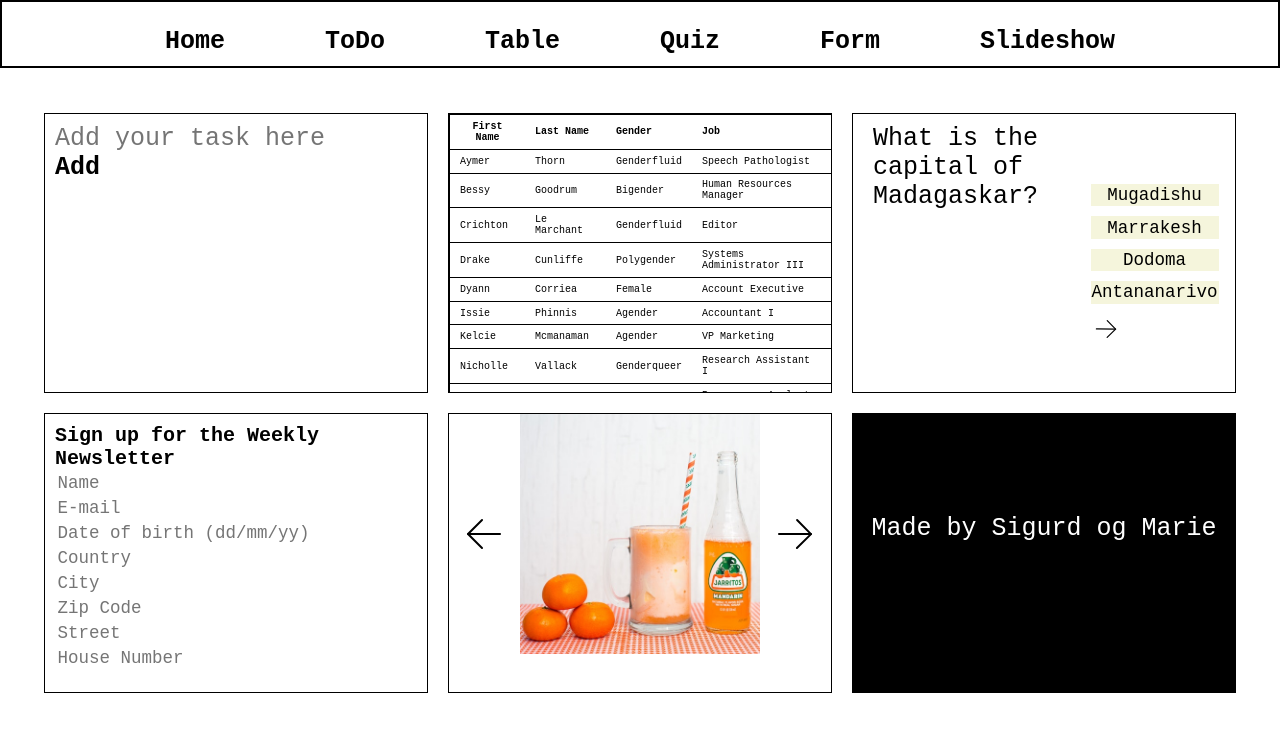
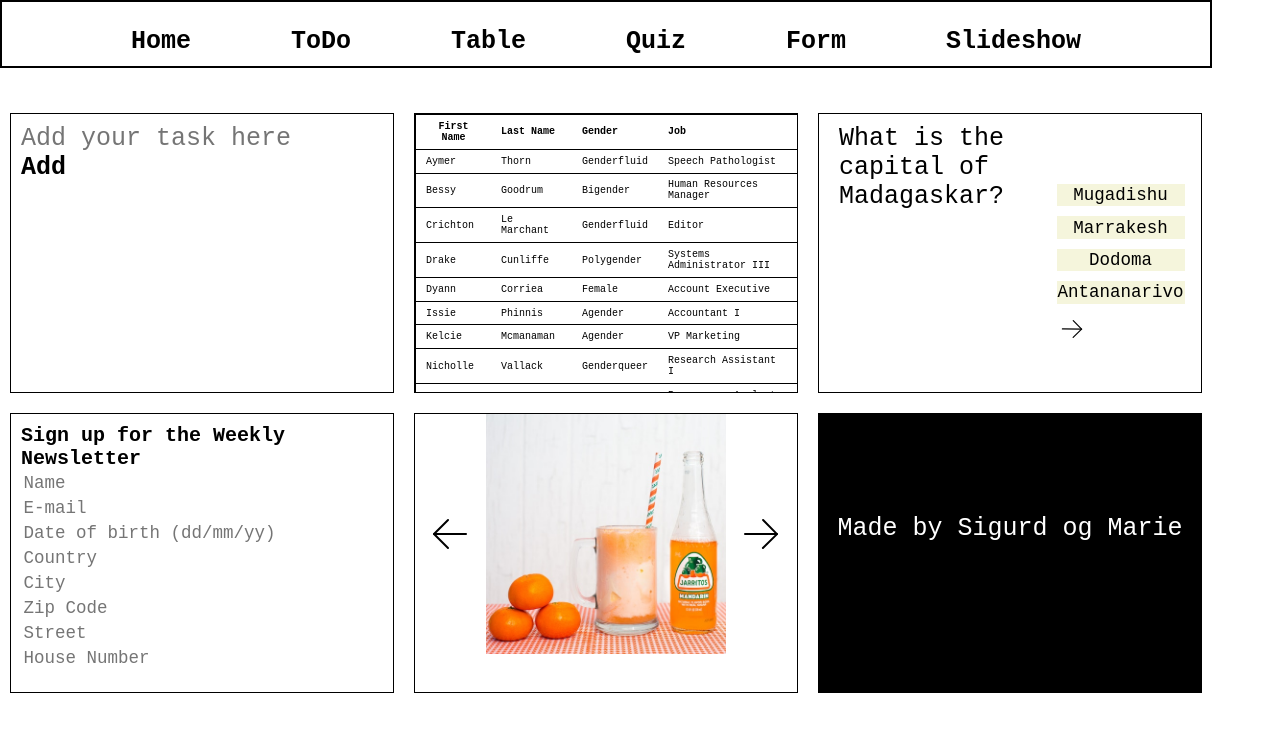
Before and after one commit to marieevensen/comfortableComponents, a Vue app: page / in a window 1280 px wide. Shown: the top 732 px of the page. Built offline with nearby package versions, Linux system fonts and the light colour scheme.

Commit message:
fixed header

```diff
--- a/src/components/Header.vue
+++ b/src/components/Header.vue
@@ -16,7 +16,7 @@
 .header {
   border: 2px black solid;
   padding: 1em 0em 0.4em 0em;
-  width: 100vw;
+  width: 100%;
   text-align: center;
 }
 
```
